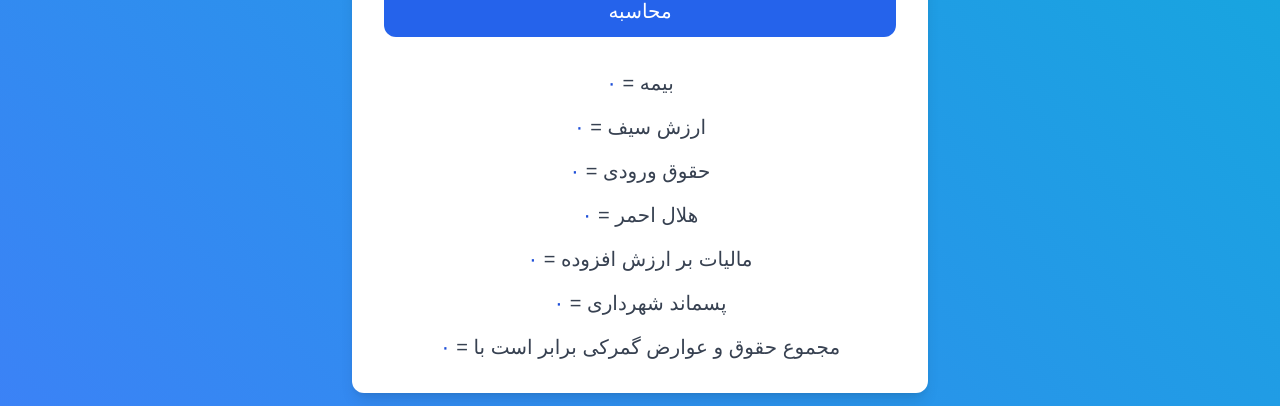
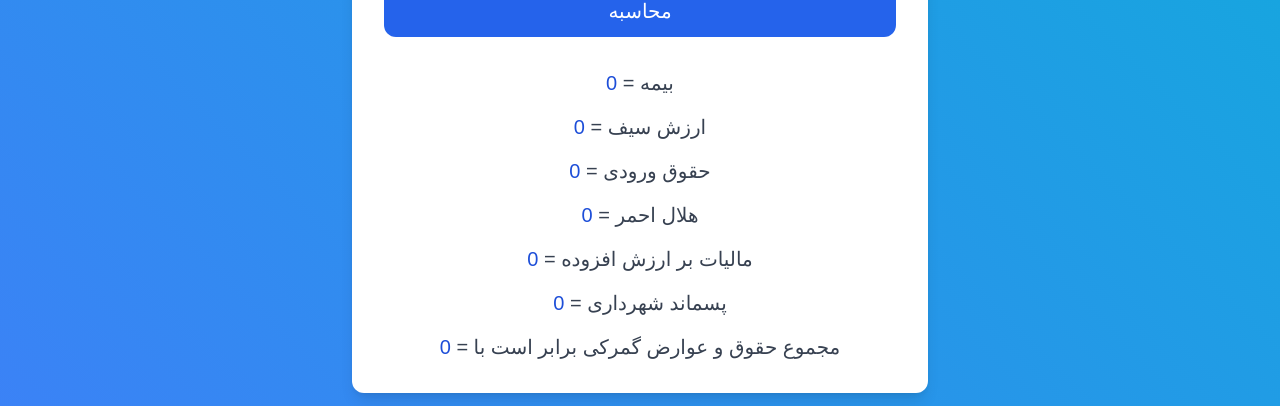
Before and after one commit to SoheylAshena/cd, a React (Vite) app: page / in a window 1280 px wide. Shown: the part 845-1251 px from the top of the page. Built offline with nearby package versions, Linux system fonts and the light colour scheme; a web font is replaced by a local one.

Commit message:
Update App.jsx

```diff
--- a/src/App.jsx
+++ b/src/App.jsx
@@ -4,7 +4,7 @@ const CombinedApp = () => {
   const [activeTab, setActiveTab] = useState("EF");
 
   const formatNumber = (num) => {
-    return num.toLocaleString("fa-IR"); // Convert number to Persian (Farsi) format
+    return num; // Convert number to Persian (Farsi) format
   };
 
   const [c, setC] = useState(0);
```
